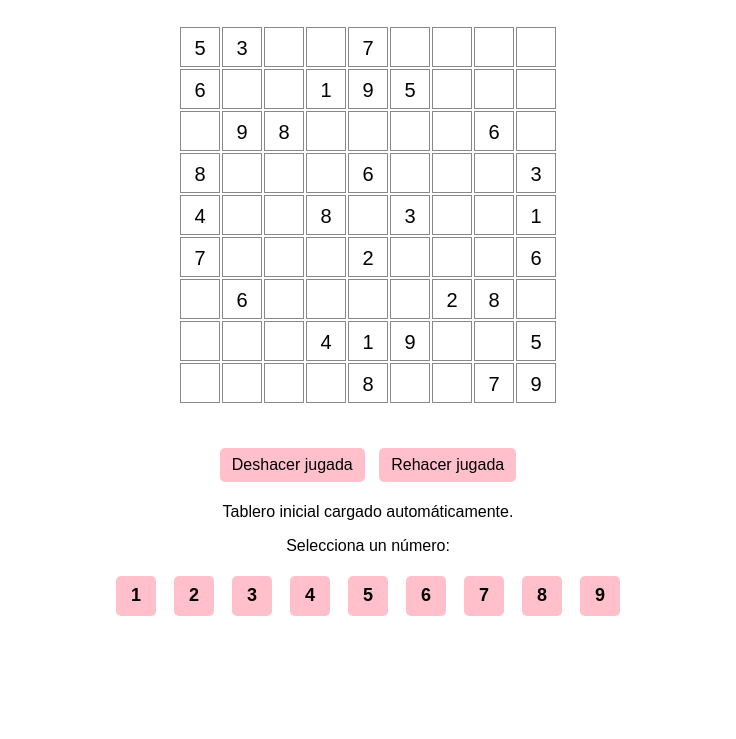
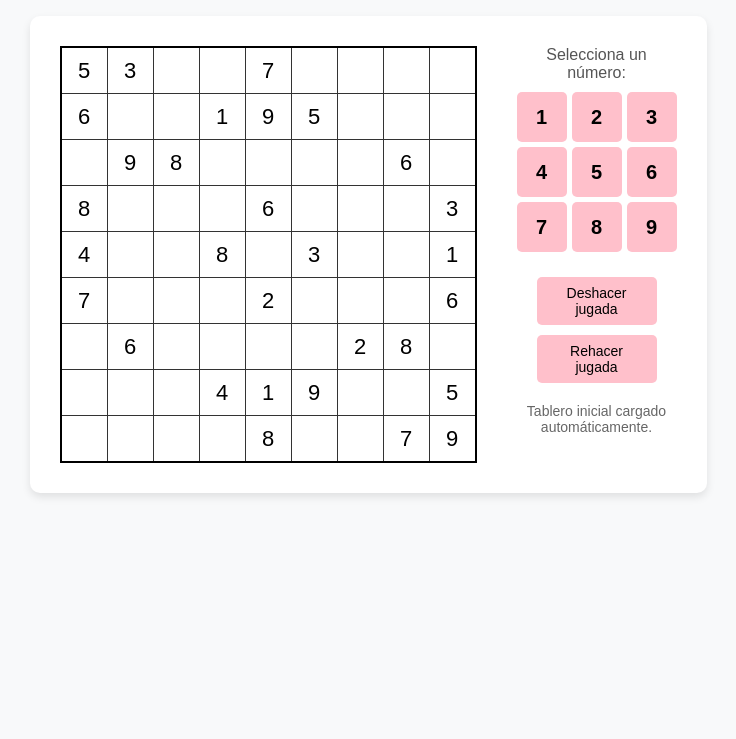
Before and after one commit to Laur-r/Sudoku, a plain HTML site: page index.html in a window 1280 px wide. Shown: the part 101-840 px from the top of the page, without its empty margins (272-1008 px from the left). Before the commit the page ends 800 px from the top, so only its background shows below. Drawn offline with Linux system fonts and the light colour scheme.

Commit message:
Cambio de diseño

```diff
--- a/index.html
+++ b/index.html
@@ -8,16 +8,21 @@
 <body>
   <h1>Sudoku</h1>
 
+  <div class="contenedor-principal">
     <div id="tablero"></div>
+
+    <div class="panel-derecho">
+      <div id="numeros">
+        <p>Selecciona un número:</p>
+        <div id="selector-numeros"></div>
+      </div>
 
       <div class="controles">
         <button id="btn-deshacer">Deshacer jugada</button>
         <button id="btn-rehacer">Rehacer jugada</button>
         <p id="mensaje"></p>
       </div>
-  <div id="numeros">
-    <p>Selecciona un número:</p>
-    <div id="selector-numeros"></div>
+    </div>
   </div>
 
   <script type="module" src="main.js"></script>
--- a/styles.css
+++ b/styles.css
@@ -1,117 +1,132 @@
 body {
   font-family: Arial, sans-serif;
   text-align: center;
+  display: flex;
+  flex-direction: column;
+  align-items: center;
+  min-height: 100vh;
+  margin: 0;
   padding: 20px;
+  background-color: #f8f9fa;
+}
+
+h1 {
+  margin: 20px 0;
+  color: #333;
+}
+
+.contenedor-principal {
+  display: flex;
+  justify-content: center;
+  gap: 40px;
+  align-items: flex-start;
+  margin: 20px auto;
+  padding: 30px;
+  background-color: white;
+  border-radius: 10px;
+  box-shadow: 0 4px 8px rgba(0,0,0,0.1);
+  max-width: 800px;
 }
 
 #tablero {
   display: inline-grid;
-  grid-template-columns: repeat(9, 40px);
-  margin: 20px auto;
+  grid-template-columns: repeat(9, 45px);
+  grid-gap: 1px;
+  background-color: #333;
+  border: 2px solid black;
 }
 
 .celda {
-  width: 40px;
-  height: 40px;
-  font-size: 20px;
+  width: 45px;
+  height: 45px;
+  font-size: 22px;
   text-align: center;
-  line-height: 40px;
+  line-height: 45px;
   cursor: pointer;
   user-select: none;
-  border: 1px solid #999;
-
-  /* Borde por defecto, se sobrescribirá dinámicamente */
-  box-sizing: border-box;
-}
-
-.borde-grueso-izq {
-  border-left: 3px solid black;
-}
-.borde-grueso-der {
-  border-right: 3px solid black;
-}
-.borde-grueso-arriba {
-  border-top: 3px solid black;
-}
-.borde-grueso-abajo {
-  border-bottom: 3px solid black;
-}
-
-
-
-#tablero {
-  display: inline-grid;
-  grid-template-columns: repeat(9, 40px);
-  grid-gap: 2px;
-  margin: 20px auto;
-}
-
-.celda {
-  width: 40px;
-  height: 40px;
-  font-size: 20px;
-  text-align: center;
-  line-height: 40px;
-  border: 1px solid #888;
-  cursor: pointer;
-  user-select: none;
+  border:black;
+  background-color: white;
 }
 
 .celda.fija {
-  background-color: #eee;
+  background-color: #f0f0f0;
   font-weight: bold;
+  color: #000;
+}
+.celda:hover {
+  background-color: pink;
 }
 
-.controles {
-  margin-top: 20px;
+.panel-derecho {
+  display: flex;
+  flex-direction: column;
+  gap: 25px;
+  width: 160px;
 }
 
-button {
-  padding: 8px 12px;
-  margin: 5px;
-  font-size: 16px;
-  background-color: pink;
-  border-radius: 5px;
-  border: pink
-
+#numeros {
+  text-align: center;
 }
 
-button:hover {
-  background-color: #ff85c1; /* efecto al pasar el mouse */
+#numeros p {
+  margin: 0 0 10px 0;
+  font-size: 16px;
+  color: #555;
 }
 
 #selector-numeros {
-  margin-top: 10px;
-  display: flex;
-  justify-content: center;
-  gap: 8px;
+  display: grid;
+  grid-template-columns: repeat(3, 1fr);
+  gap: 5px;
 }
 
 .boton-num {
-  width: 40px;
-  height: 40px;
-  font-size: 18px;
+  width: 50px;
+  height: 50px;
+  font-size: 20px;
   font-weight: bold;
   border: none;
   border-radius: 5px;
   cursor: pointer;
   background-color: pink;
+  transition: all 0.2s;
+}
+
+.boton-num:hover {
+  background-color: #ff94c9;
+}
+
+.boton-num.seleccionado {
+  background-color:  #ff94c9;
+  color: white;
+  transform: scale(1.05);
+}
+
+.controles {
+  display: flex;
+  flex-direction: column;
+  align-items: center;
+  gap: 10px;
+}
+
+.controles button {
+  padding: 8px 12px;
+  font-size: 14px;
+  background-color:pink;
+  border-radius: 5px;
+  border: none;
+  width: 120px;
+  cursor: pointer;
   transition: background-color 0.2s;
 }
 
-.boton-num:hover {
-  background-color:  #ff85c1;
+.controles button:hover {
+  background-color:  #ff94c9;
 }
 
-.boton-num.seleccionado {
-  background-color: #ff69b4;
-  color: white;
-  border-color: #ff69b4;
+#mensaje {
+  margin-top: 10px;
+  min-height: 20px;
+  font-size: 14px;
+  color: #666;
 }
-
-
-.celda.fija {
-  background-color: #e0e0e0;
-  pointer-events: none;
-  font-weight: bold;
-}
```
Lines whose indentation alone changed are shown as unchanged.
